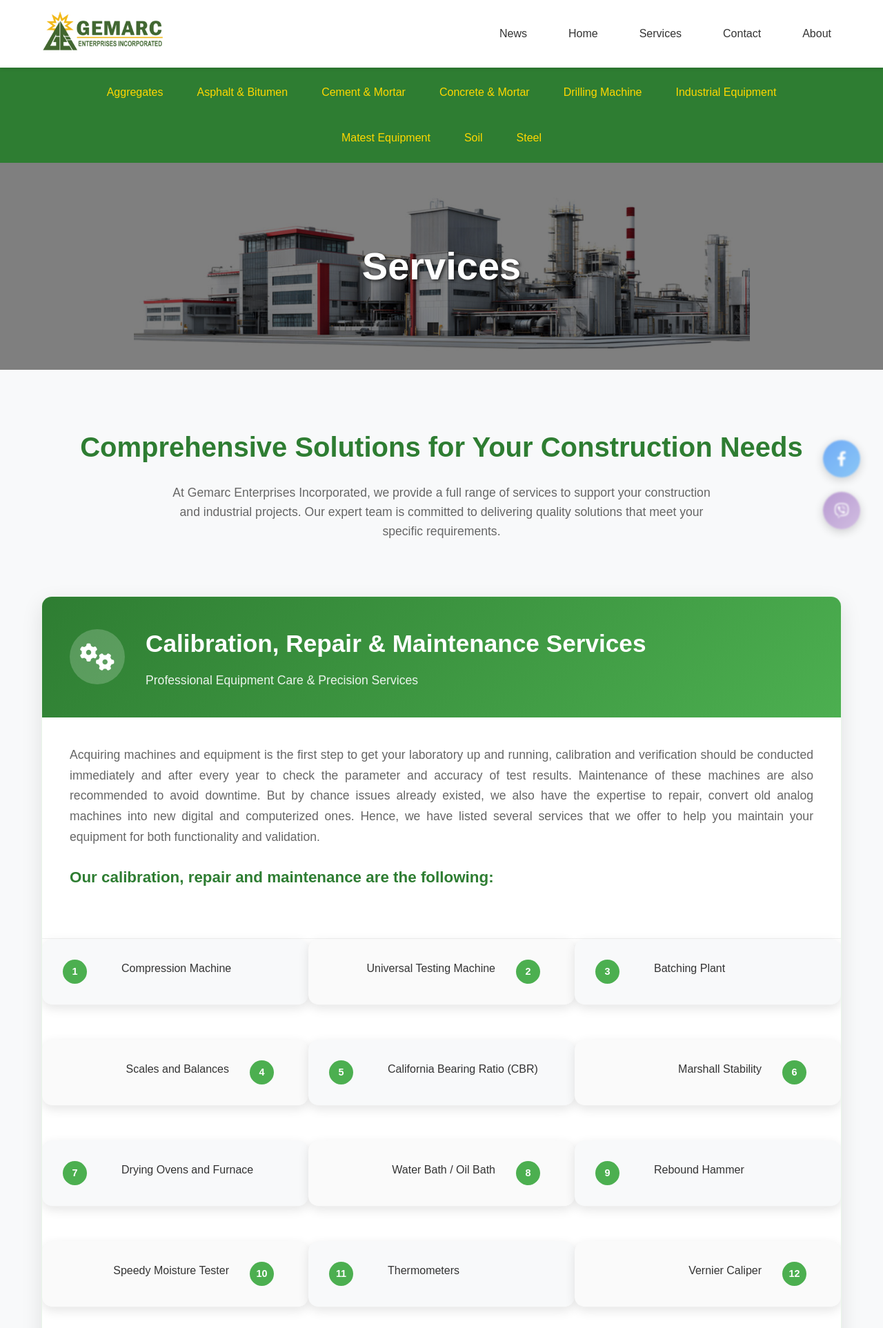
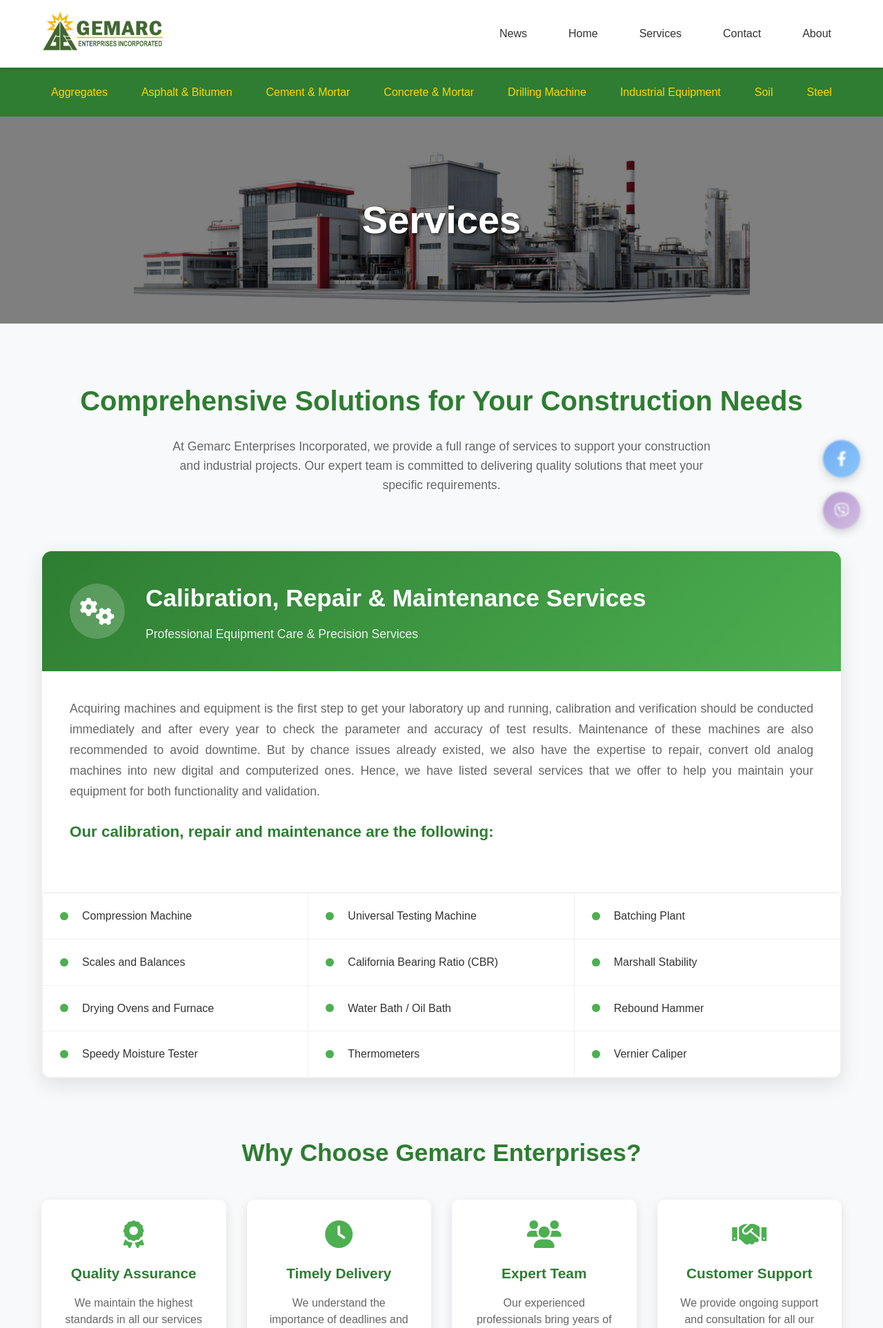
Before and after one commit to IvanDineros23/Gemarc-enterprises, a PHP site: page /services.html in a window 1280 px wide. Shown: the top 1925 px of the page at 69% size. Run offline with PHP 8.4, Linux system fonts and the light colour scheme.

Commit message:
fixes sa services.html

```diff
--- a/services.html
+++ b/services.html
@@ -51,7 +51,6 @@
                 <li><a href="concrete-mortar.html">Concrete & Mortar</a></li>
                 <li><a href="drilling-machine.html">Drilling Machine</a></li>
                 <li><a href="industrial-equipment.html">Industrial Equipment</a></li>
-                <li><a href="matest.html">Matest Equipment</a></li>
                 <li><a href="soil.html">Soil</a></li>
                 <li><a href="steel.html">Steel</a></li>
             </ul>
@@ -94,51 +93,51 @@
 
                     <div class="equipment-grid">
                         <div class="equipment-item">
-                            <div class="equipment-number">1</div>
+                            <div class="equipment-number"></div>
                             <div class="equipment-name">Compression Machine</div>
                         </div>
                         <div class="equipment-item">
-                            <div class="equipment-number">2</div>
+                            <div class="equipment-number"></div>
                             <div class="equipment-name">Universal Testing Machine</div>
                         </div>
                         <div class="equipment-item">
-                            <div class="equipment-number">3</div>
+                            <div class="equipment-number"></div>
                             <div class="equipment-name">Batching Plant</div>
                         </div>
                         <div class="equipment-item">
-                            <div class="equipment-number">4</div>
+                            <div class="equipment-number"></div>
                             <div class="equipment-name">Scales and Balances</div>
                         </div>
                         <div class="equipment-item">
-                            <div class="equipment-number">5</div>
+                            <div class="equipment-number"></div>
                             <div class="equipment-name">California Bearing Ratio (CBR)</div>
                         </div>
                         <div class="equipment-item">
-                            <div class="equipment-number">6</div>
+                            <div class="equipment-number"></div>
                             <div class="equipment-name">Marshall Stability</div>
                         </div>
                         <div class="equipment-item">
-                            <div class="equipment-number">7</div>
+                            <div class="equipment-number"></div>
                             <div class="equipment-name">Drying Ovens and Furnace</div>
                         </div>
                         <div class="equipment-item">
-                            <div class="equipment-number">8</div>
+                            <div class="equipment-number"></div>
                             <div class="equipment-name">Water Bath / Oil Bath</div>
                         </div>
                         <div class="equipment-item">
-                            <div class="equipment-number">9</div>
+                            <div class="equipment-number"></div>
                             <div class="equipment-name">Rebound Hammer</div>
                         </div>
                         <div class="equipment-item">
-                            <div class="equipment-number">10</div>
+                            <div class="equipment-number"></div>
                             <div class="equipment-name">Speedy Moisture Tester</div>
                         </div>
                         <div class="equipment-item">
-                            <div class="equipment-number">11</div>
+                            <div class="equipment-number"></div>
                             <div class="equipment-name">Thermometers</div>
                         </div>
                         <div class="equipment-item">
-                            <div class="equipment-number">12</div>
+                            <div class="equipment-number"></div>
                             <div class="equipment-name">Vernier Caliper</div>
                         </div>
                     </div>
--- a/styles.css
+++ b/styles.css
@@ -766,7 +766,7 @@ body {
     line-height: 1.6;
 }
 
-.equipment-grid {
+.general-equipment-grid {
     display: grid;
     grid-template-columns: repeat(auto-fit, minmax(300px, 1fr));
     gap: 30px;
@@ -2292,45 +2292,49 @@ body {
 
 .equipment-grid {
     display: grid;
-    grid-template-columns: repeat(auto-fit, minmax(300px, 1fr));
+    grid-template-columns: 1fr 1fr 1fr;
     gap: 0;
     padding: 0;
+    margin: 0;
+    border: 1px solid #f0f0f0;
+    border-radius: 8px;
+    overflow: hidden;
 }
 
 .equipment-item {
     display: flex;
     align-items: center;
-    padding: 20px 40px;
+    padding: 20px 25px;
     border-bottom: 1px solid #f0f0f0;
+    border-right: 1px solid #f0f0f0;
     transition: all 0.3s ease;
+    background: white;
 }
 
 .equipment-item:hover {
-    background: #f8f9fa;
-    transform: translateX(5px);
-}
-
-.equipment-item:nth-child(even) {
-    background: #fafafa;
-}
-
-.equipment-item:nth-child(even):hover {
-    background: #f0f8f0;
+    background: #f8fff8;
+    transform: translateX(2px);
+}
+
+.equipment-item:nth-child(3n) {
+    border-right: none;
+}
+
+.equipment-item:nth-child(n+10) {
+    border-bottom: none;
 }
 
 .equipment-number {
     background: #4caf50;
     color: white;
-    width: 35px;
-    height: 35px;
+    width: 12px;
+    height: 12px;
     border-radius: 50%;
     display: flex;
     align-items: center;
     justify-content: center;
-    font-weight: bold;
     margin-right: 20px;
     flex-shrink: 0;
-    font-size: 0.9rem;
 }
 
 .equipment-name {
@@ -3171,7 +3175,7 @@ body {
     margin: 40px 0;
 }
 
-.equipment-item {
+.matest-equipment-item {
     display: flex;
     align-items: flex-start;
     gap: 30px;
@@ -3183,11 +3187,11 @@ body {
     transition: transform 0.3s ease;
 }
 
-.equipment-item:hover {
+.matest-equipment-item:hover {
     transform: translateY(-5px);
 }
 
-.equipment-item:nth-child(even) {
+.matest-equipment-item:nth-child(even) {
     flex-direction: row-reverse;
 }
 
@@ -3323,12 +3327,12 @@ body {
 
 /* Mobile Responsive */
 @media (max-width: 768px) {
-    .equipment-item {
+    .matest-equipment-item {
         flex-direction: column !important;
         text-align: center;
     }
 
-    .equipment-item:nth-child(even) {
+    .matest-equipment-item:nth-child(even) {
         flex-direction: column !important;
     }
 
```
